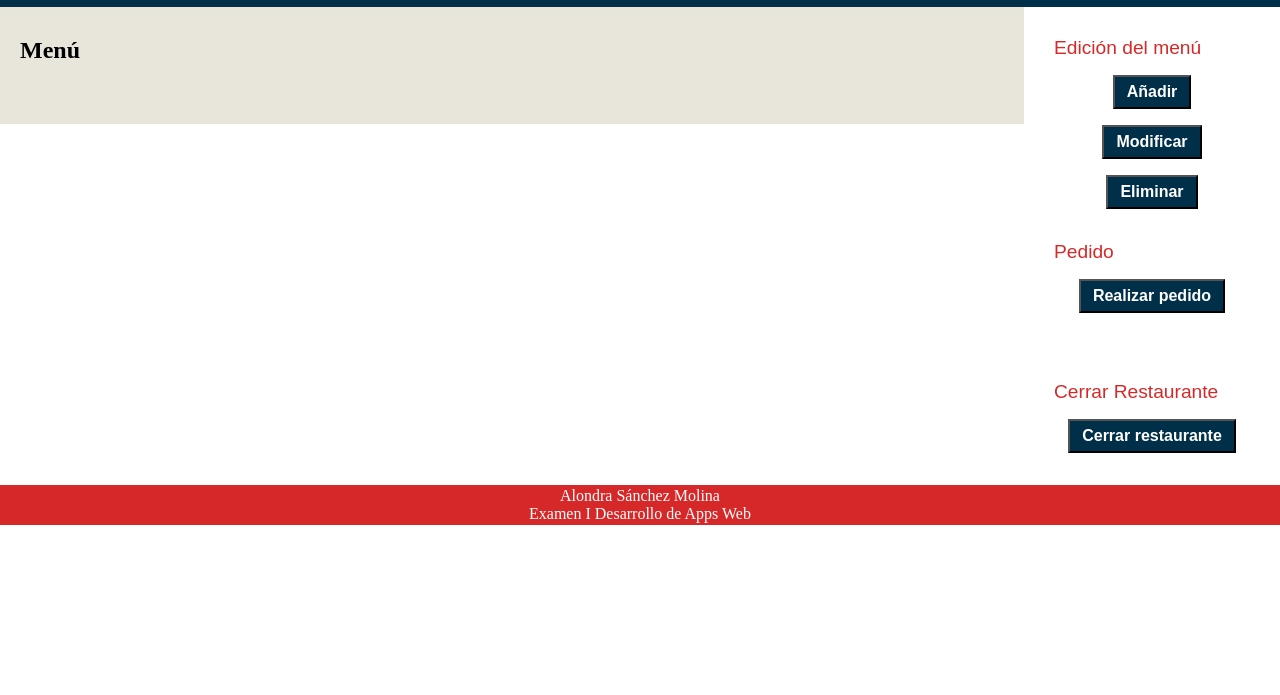
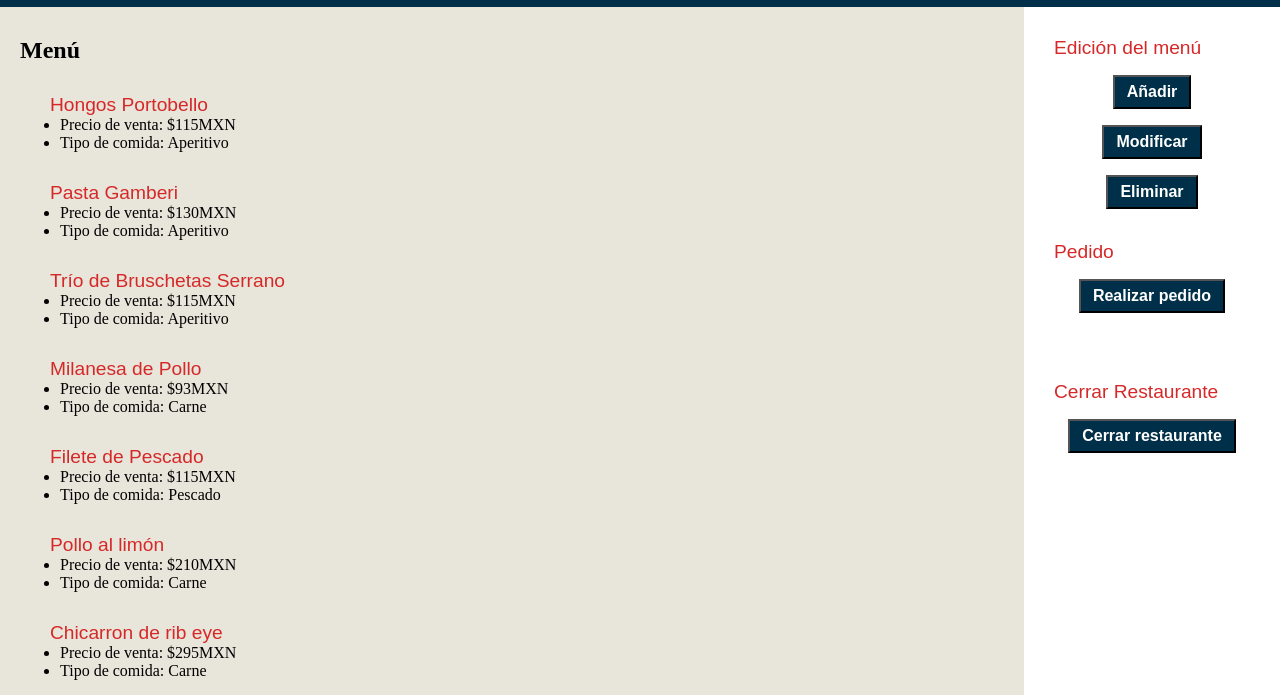
Before and after one commit to alondraSanchezM/ejercicio_js_basico, a plain HTML site: page index.html in a window 1280 px wide. Shown: the part 105-800 px from the top of the page. Drawn offline with Linux system fonts and the light colour scheme.

Commit message:
platillos iniciales, muestreo en página

```diff
--- /dev/null
+++ b/funtions.js
@@ -0,0 +1,35 @@
+function Platillo(nombre,precio,tipo) {
+    this.nombre = nombre;
+    this.precio = precio;
+    this.tipo = tipo;
+  }
+
+  var platillos = [];
+  var p1 = new Platillo("Hongos Portobello",115,"Aperitivo");
+  var p2 = new Platillo("Pasta Gamberi",130,"Aperitivo");
+  var p3 = new Platillo("Trío de Bruschetas Serrano",115,"Aperitivo");
+  var p4 = new Platillo("Milanesa de Pollo",93,"Carne");
+  var p5 = new Platillo("Filete de Pescado",115,"Pescado");
+  var p6 = new Platillo("Pollo al limón",210,"Carne");
+  var p7 = new Platillo("Chicarron de rib eye",295,"Carne");
+  var p8= new Platillo("Pastel de Chocolate",60,"Postre");
+  var p9 = new Platillo("Flan Napolitano",35,"Postre");
+  var p10 = new Platillo("Fondant Choco",115,"Postre");
+  platillos.push(p1,p2,p3,p4,p5,p6,p7,p8,p9,p10);
+
+  function mostrarListado() {
+    var listado = '';
+    var cont = 1;
+
+    for (var i = 0; i < platillos.length; i++) {
+      listado += `<div>
+                   <h2>${platillos[i].nombre}</h2>
+                   <ul>
+                     <li>Precio de venta: $${platillos[i].precio}MXN</li>
+                     <li>Tipo de comida: ${platillos[i].tipo}</li>
+                   </ul>
+                 </div>`;
+      cont++;
+    }
+    document.querySelector('.wrapper').innerHTML = listado;
+ }
--- a/index.html
+++ b/index.html
@@ -5,14 +5,16 @@
     <meta name="viewport" content="width=device-width, initial-scale=1">
     <title>Ejercicio restaurante</title>
     <link rel="stylesheet" href="style.css">
+    <script src="funtions.js"></script>
   </head>
-  <body>
+  <body onload="mostrarListado()">
     <header>
       <h1><img src="logo.png" alt="Logo" width="80">  Restaurante La Encomienda</h1>
     </header>
         <main>
           <section>
             <h1>Menú</h1>
+            <div class="wrapper"><!-- Platillos --></div>
 
           </section>
         </main>
--- a/style.css
+++ b/style.css
@@ -65,3 +65,9 @@ footer {
   margin-left: auto;
   margin-right: auto;
 }
+
+@media only screen and (max-width:620px) {
+  header, main, aside, footer{
+    width:100%;
+  }
+}
```
